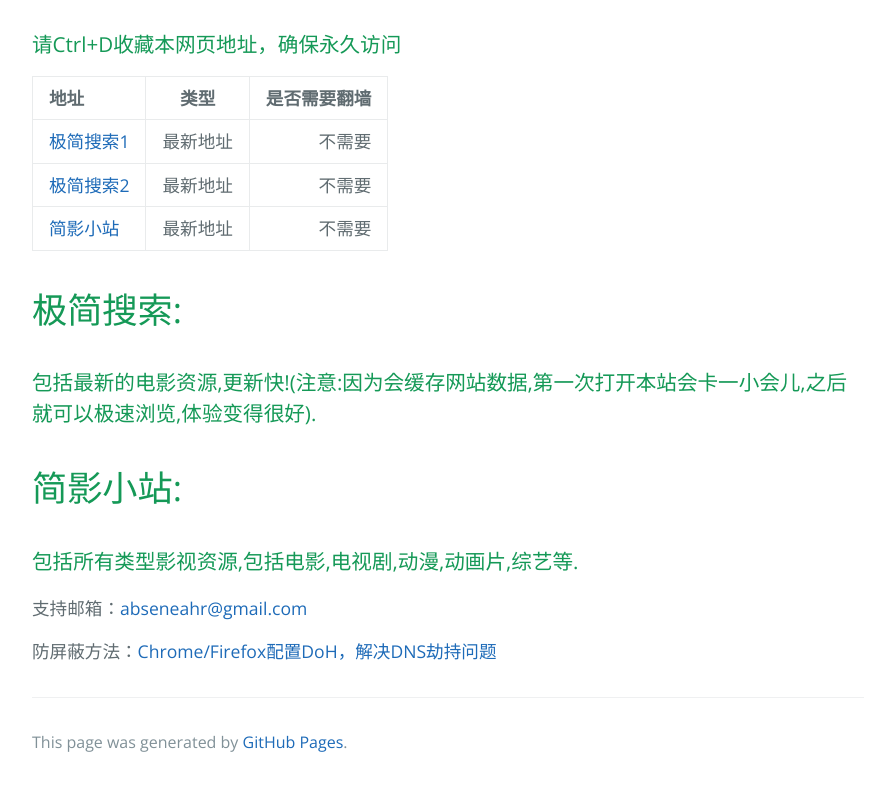
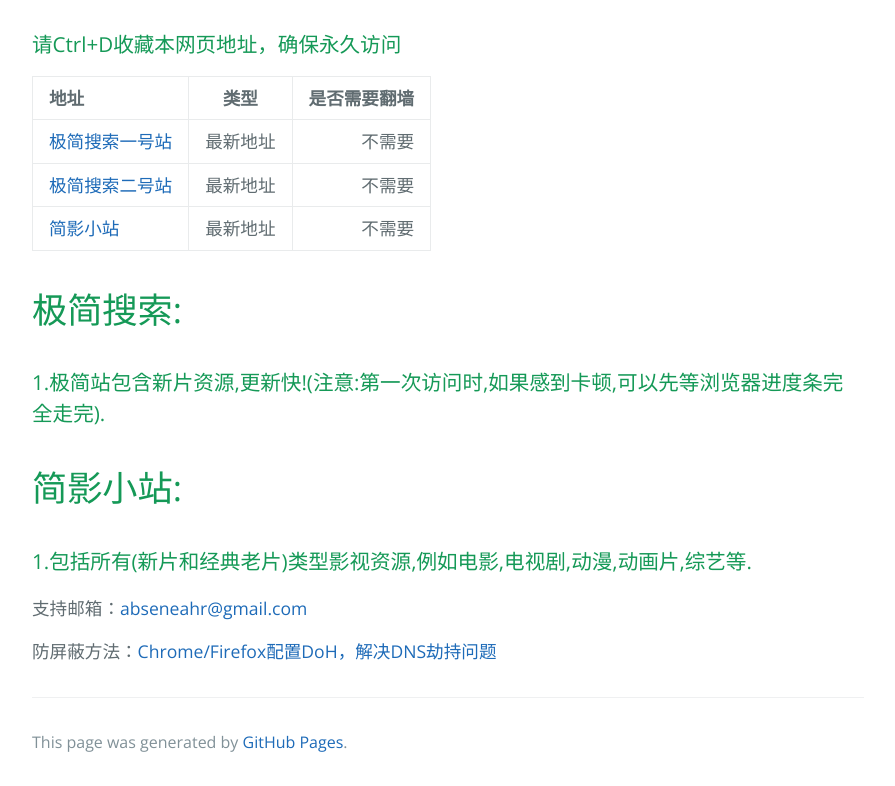
Before and after one commit to jysous/jyss_public_page, a plain HTML site: page index.html in a window 1280 px wide. Shown: the part 457-1243 px from the top of the page, without its empty margins (192-1087 px from the left). Drawn offline with nearby package versions, Linux system fonts and the light colour scheme.

Commit message:
极简站包含新片资源

```diff
--- a/index.html
+++ b/index.html
@@ -1,7 +1,7 @@
 <!DOCTYPE html>
-<html lang="en-US"><head>
-<meta http-equiv="content-type" content="text/html; charset=UTF-8">
-    <meta charset="UTF-8">
+<!-- saved from url=(0025)https://jysous.github.io/ -->
+<html lang="en-US"><head><meta http-equiv="Content-Type" content="text/html; charset=UTF-8">
+
 
 <!-- Begin Jekyll SEO tag v2.6.1 -->
 <title>简影搜索 - 可以搜到最优质的讯雷下载和在线播放影视资源 | jysous.github.io</title>
@@ -19,7 +19,7 @@
 
     <meta name="viewport" content="width=device-width, initial-scale=1">
     <meta name="theme-color" content="#157878">
-    <link rel="stylesheet" href="index_files/style.css">
+    <link rel="stylesheet" href="./index_files/style.css">
   </head>
   <body>
     <section class="page-header">
@@ -43,12 +43,12 @@
   </thead>
   <tbody>
     <tr>
-      <td style="text-align: left"><a href="https://jjsous.now.sh/">极简搜索1</a></td>
+      <td style="text-align: left"><a href="https://jjsous.now.sh/">极简搜索一号站</a></td>
       <td style="text-align: center">最新地址</td>
       <td style="text-align: right">不需要</td>
     </tr>
     <tr>
-      <td style="text-align: left"><a href="https://jjsous.com/">极简搜索2</a></td>
+      <td style="text-align: left"><a href="https://jjsous.com/">极简搜索二号站</a></td>
       <td style="text-align: center">最新地址</td>
       <td style="text-align: right">不需要</td>
     </tr>
@@ -62,11 +62,11 @@
 
 <h1 id="极简搜索">极简搜索:</h1>
 
-<h3 id="包括最新的电影资源更新快注意因为会缓存网站数据第一次打开本站会卡一小会儿之后就可以极速浏览体验变得很好">包括最新的电影资源,更新快!(注意:因为会缓存网站数据,第一次打开本站会卡一小会儿,之后就可以极速浏览,体验变得很好).</h3>
+<h3 id="1极简站包含新片资源更新快注意第一次访问时如果感到卡顿可以先等浏览器进度条完全走完">1.极简站包含新片资源,更新快!(注意:第一次访问时,如果感到卡顿,可以先等浏览器进度条完全走完).</h3>
 
 <h1 id="简影小站">简影小站:</h1>
 
-<h3 id="包括所有类型影视资源包括电影电视剧动漫动画片综艺等">包括所有类型影视资源,包括电影,电视剧,动漫,动画片,综艺等.</h3>
+<h3 id="1包括所有新片和经典老片类型影视资源例如电影电视剧动漫动画片综艺等">1.包括所有(新片和经典老片)类型影视资源,例如电影,电视剧,动漫,动画片,综艺等.</h3>
 
 <p>支持邮箱：<a href="https://jysous.github.io/abseneahr@gmail.com">abseneahr@gmail.com</a></p>
 
```
